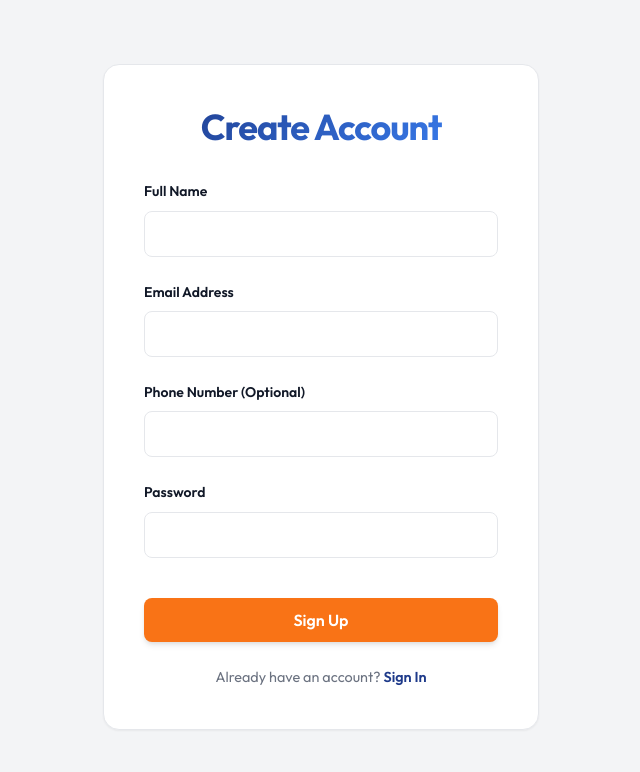
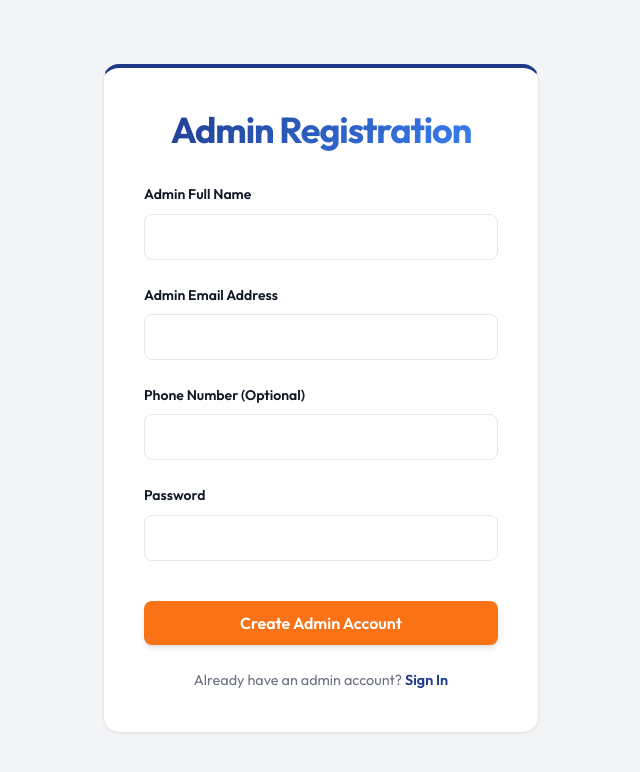
Before and after one commit to Amanparsai24/GurujiCreation, a React (Vite) app in the folder frontend/: page /admin/register in a window 1280 px wide. Shown: the top 772 px of the page, without its empty margins (319-959 px from the left). Built offline with nearby package versions, Linux system fonts and the light colour scheme; no server answers; a web font is replaced by a local one.

Commit message:
Add Admin Registration feature

```diff
--- a/frontend/src/App.tsx
+++ b/frontend/src/App.tsx
@@ -10,6 +10,7 @@ import Checkout from './pages/Checkout';
 import DesignBuilder from './pages/DesignBuilder';
 import AdminDashboard from './pages/AdminDashboard';
 import AdminDesignViewer from './pages/AdminDesignViewer';
+import AdminRegister from './pages/AdminRegister';
 import TrackOrder from './pages/TrackOrder';
 import ContactUs from './pages/ContactUs';
 import VendorDashboard from './pages/VendorDashboard';
@@ -80,7 +81,7 @@ function AppContent() {
 
           {/* Admin Routes */}
           <Route path="/admin/login" element={<Login />} />
-          <Route path="/admin/register" element={<Register />} />
+          <Route path="/admin/register" element={<AdminRegister />} />
           <Route path="/admin/dashboard" element={<AdminDashboard />} />
           <Route path="/admin/design-viewer/:orderId" element={<AdminDesignViewer />} />
 
--- /dev/null
+++ b/frontend/src/pages/AdminRegister.tsx
@@ -0,0 +1,79 @@
+import React, { useState } from 'react';
+import { useNavigate, Link } from 'react-router-dom';
+import api from '../api/axios';
+import { useAuthStore } from '../store/useAuthStore';
+
+const AdminRegister = () => {
+  const [name, setName] = useState('');
+  const [email, setEmail] = useState('');
+  const [password, setPassword] = useState('');
+  const [phone, setPhone] = useState('');
+  const [error, setError] = useState('');
+  const [loading, setLoading] = useState(false);
+
+  const navigate = useNavigate();
+  const setAuth = useAuthStore(state => state.setAuth);
+
+  const handleSubmit = async (e: React.FormEvent) => {
+    e.preventDefault();
+    setLoading(true);
+    setError('');
+
+    try {
+      // Send the request with 'role' explicitly set to 'admin'
+      const response = await api.post('/auth/register', { name, email, password, phone, role: 'admin' });
+      setAuth(response.data.user, response.data.token);
+      navigate('/admin/dashboard');
+    } catch (err: any) {
+      setError(err.response?.data?.message || 'Admin Registration failed. Please try again.');
+    } finally {
+      setLoading(false);
+    }
+  };
+
+  return (
+    <div className="container animate-fade-in" style={{ paddingTop: '4rem', maxWidth: '500px' }}>
+      <div className="glass-card" style={{ borderTop: '4px solid var(--color-primary)' }}>
+        <h2 className="text-gradient" style={{ textAlign: 'center', marginBottom: '2rem' }}>Admin Registration</h2>
+
+        {error && (
+          <div style={{ backgroundColor: 'rgba(239, 68, 68, 0.1)', color: 'var(--color-error)', padding: '1rem', borderRadius: '0.5rem', marginBottom: '1.5rem', border: '1px solid rgba(239, 68, 68, 0.2)' }}>
+            {error}
+          </div>
+        )}
+
+        <form onSubmit={handleSubmit}>
+          <div className="input-group">
+            <label className="input-label" htmlFor="name">Admin Full Name</label>
+            <input id="name" type="text" className="input-field" value={name} onChange={(e) => setName(e.target.value)} required />
+          </div>
+
+          <div className="input-group">
+            <label className="input-label" htmlFor="email">Admin Email Address</label>
+            <input id="email" type="email" className="input-field" value={email} onChange={(e) => setEmail(e.target.value)} required />
+          </div>
+
+          <div className="input-group">
+            <label className="input-label" htmlFor="phone">Phone Number (Optional)</label>
+            <input id="phone" type="tel" className="input-field" value={phone} onChange={(e) => setPhone(e.target.value)} />
+          </div>
+
+          <div className="input-group">
+            <label className="input-label" htmlFor="password">Password</label>
+            <input id="password" type="password" className="input-field" value={password} onChange={(e) => setPassword(e.target.value)} required minLength={8} />
+          </div>
+
+          <button type="submit" className="btn btn-primary" style={{ width: '100%', marginTop: '1rem' }} disabled={loading}>
+            {loading ? 'Creating admin account...' : 'Create Admin Account'}
+          </button>
+        </form>
+
+        <p style={{ textAlign: 'center', marginTop: '1.5rem', color: 'var(--color-text-muted)', fontSize: '0.9rem' }}>
+          Already have an admin account? <Link to="/login" style={{ fontWeight: 600 }}>Sign In</Link>
+        </p>
+      </div>
+    </div>
+  );
+};
+
+export default AdminRegister;
```
Also changed, not shown: 1 other file (tests, documents, lock files or other folders).
